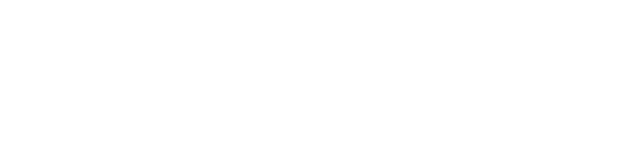
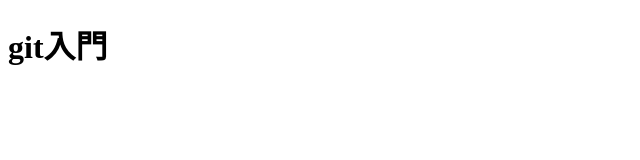
Before and after one commit to hioken/STUDY__git-practice-next, a plain HTML site: page index.html in a window 1280 px wide. Shown: the whole page, without its empty margins (0-640 px from the left). Drawn offline with Linux system fonts and the light colour scheme.

Commit message:
見出しを追加

```diff
--- a/index.html
+++ b/index.html
@@ -1,9 +1,9 @@
 <!DOCTYPE html>
 <html>
 <head>
-	<title></title>
+	<title>git入門</title>
 </head>
 <body>
-
+	<h1>git入門</h1>
 </body>
 </html>
```
